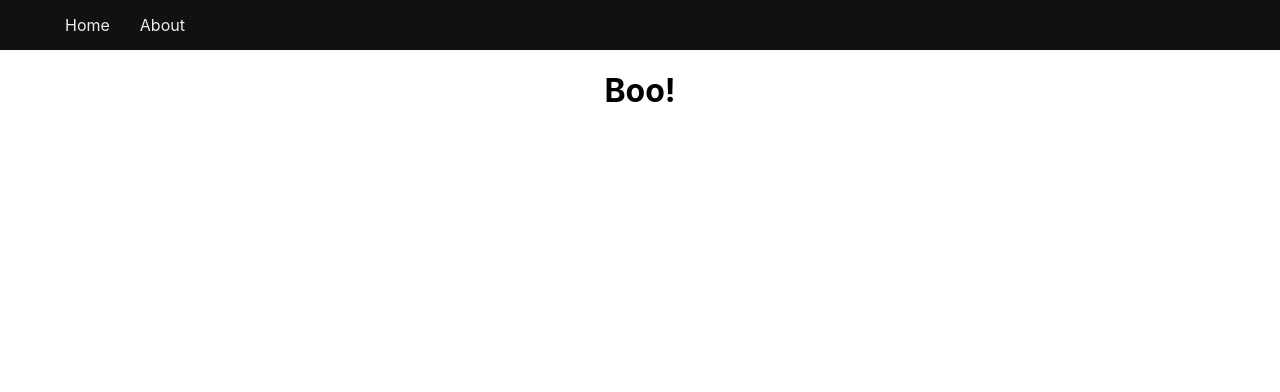
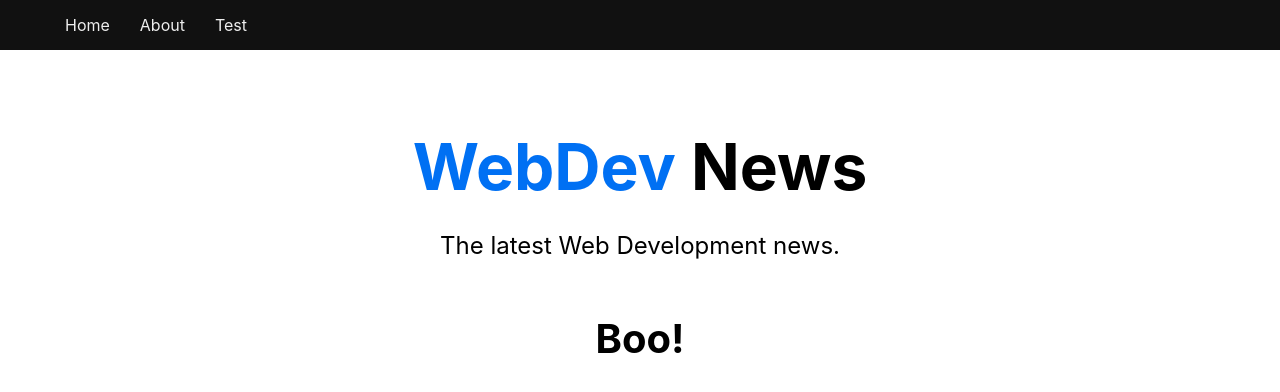
Before and after one commit to ryanroat/nextjs-crash-course, a Next.js app: page / in a window 1280 px wide. Shown: the top 392 px of the page. Built offline with nearby package versions, Linux system fonts and the light colour scheme.

Commit message:
added Header to Layout; css tweaks

```diff
--- /dev/null
+++ b/components/Header.js
@@ -0,0 +1,14 @@
+import headerStyles from '../styles/Header.module.css'
+
+const Header = () => {
+  return (
+    <div>
+      <h1 className={headerStyles.title}>
+        <span>WebDev</span> News
+      </h1>
+      <p className={headerStyles.description}>The latest Web Development news.</p>
+    </div>
+  )
+}
+
+export default Header
--- a/components/Layout.js
+++ b/components/Layout.js
@@ -1,4 +1,5 @@
-import Nav from '../components/Nav'
+import Nav from './Nav'
+import Header from './Header'
 import styles from '../styles/Layout.module.css'
 
 const Layout = ({ children }) => {
@@ -6,7 +7,8 @@ const Layout = ({ children }) => {
     <>
       <Nav />
       <div className={styles.container}>
-        <main className={"styles.main"}>
+        <main className={styles.main}>
+          <Header/>
           { children }
         </main>
       </div>
--- a/components/Nav.js
+++ b/components/Nav.js
@@ -11,6 +11,9 @@ const Nav = () => {
         <li>
           <Link href='/about'>About</Link>
         </li>
+        <li>
+          <Link href='/test'>Test</Link>
+        </li>
       </ul>
     </nav>
   )
--- /dev/null
+++ b/styles/Header.module.css
@@ -0,0 +1,27 @@
+.title a,
+.title span {
+  color: #0070f3;
+  text-decoration: none;
+}
+
+.title a:hover,
+.title a:focus,
+.title a:active {
+  text-decoration: underline;
+}
+
+.title {
+  margin: 0;
+  line-height: 1.15;
+  font-size: 4rem;
+}
+
+.title,
+.description {
+  text-align: center;
+}
+
+.description {
+  line-height: 1.5;
+  font-size: 1.5rem;
+}
--- a/styles/Layout.module.css
+++ b/styles/Layout.module.css
@@ -34,32 +34,7 @@
   flex-grow: 1;
 }
 
-.title a {
-  color: #0070f3;
-  text-decoration: none;
-}
 
-.title a:hover,
-.title a:focus,
-.title a:active {
-  text-decoration: underline;
-}
-
-.title {
-  margin: 0;
-  line-height: 1.15;
-  font-size: 4rem;
-}
-
-.title,
-.description {
-  text-align: center;
-}
-
-.description {
-  line-height: 1.5;
-  font-size: 1.5rem;
-}
 
 .code {
   background: #fafafa;
```
